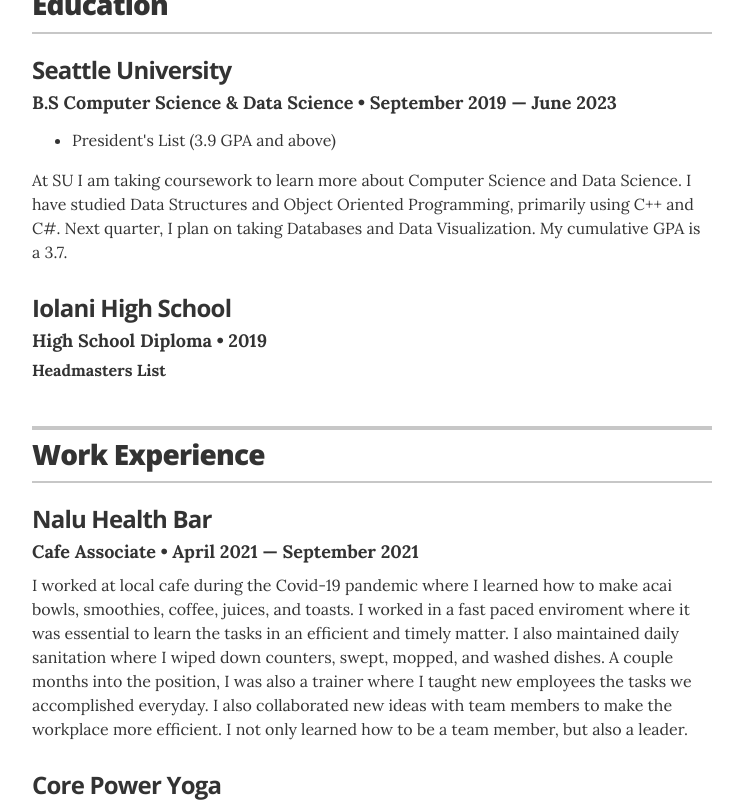
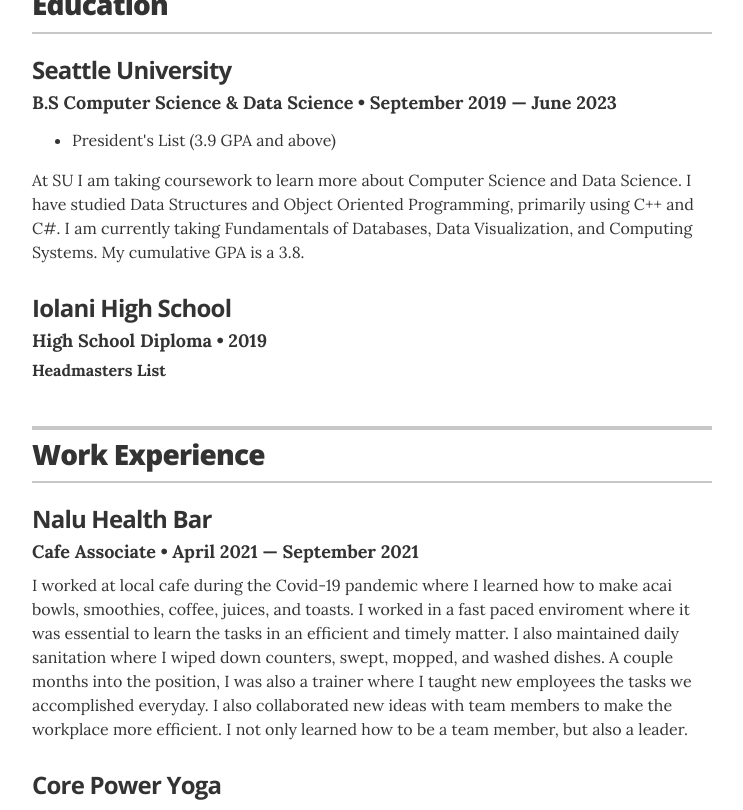
Before and after one commit to jglovier/resume-template, a Jekyll site: the page built from index.html, in a window 1280 px wide and 900 px high, scrolled down 468 px, cut to the strip 90-900 px from the top of the window. Shown: the whole strip, without its empty margins (268-1011 px from the left). Built offline with Jekyll 4.4.1, drawn with Linux system fonts in a browser that asks for light colours.

Commit message:
Update education.yml

```diff
--- a/_data/education.yml
+++ b/_data/education.yml
@@ -6,8 +6,8 @@
     - award: President's List (3.9 GPA and above)
   summary: At SU I am taking coursework to learn more about Computer Science and Data Science.
            I have studied Data Structures and Object Oriented Programming, primarily using C++ and C#.
-           Next quarter, I plan on taking Databases and Data Visualization.
-           My cumulative GPA is a 3.7.
+           I am currently taking Fundamentals of Databases, Data Visualization, and Computing Systems.
+           My cumulative GPA is a 3.8.
 
 - degree: High School Diploma
   uni: Iolani High School
```
